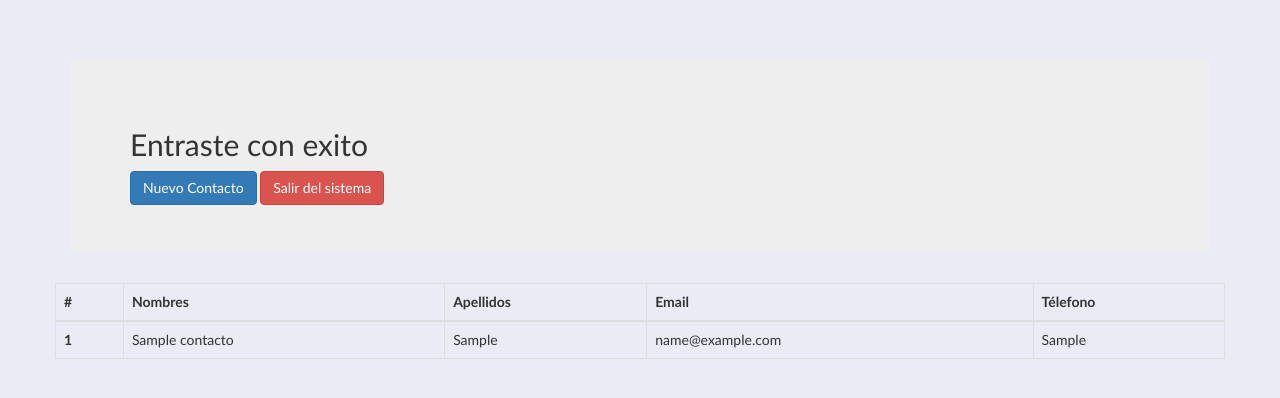
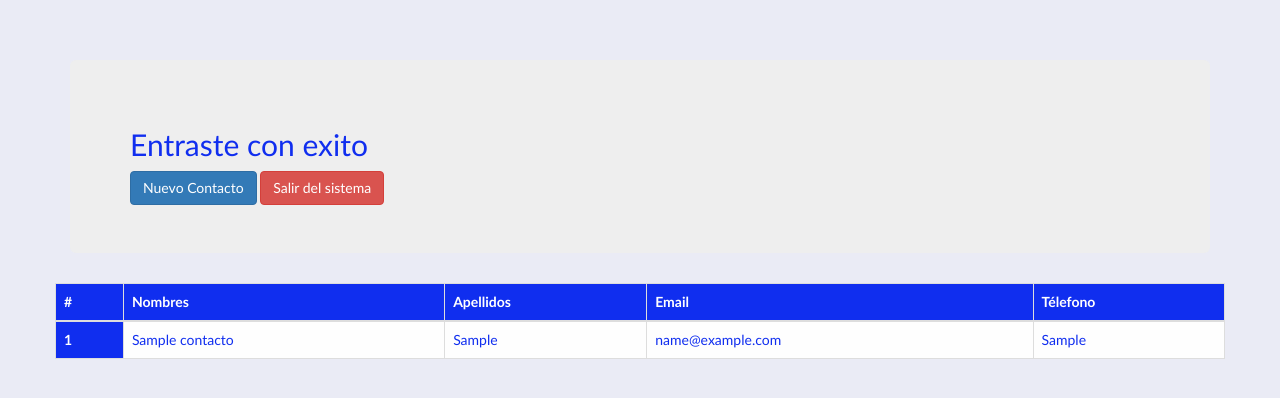
Before and after one commit to paulaOrtiz38/prueba_proimpo, a PHP site: page /inicio.php in a window 1280 px wide. Shown: the top 398 px of the page. Run offline with PHP 8.4, Linux system fonts and the light colour scheme; the visitor is signed in with stand-in values (Sample User, id 1); tables that the repository leaves empty hold one stand-in row (values such as "Sample post").

Commit message:
Se realizan ajustes en el registro contacto

```diff
--- a/assets/css/estilos.css
+++ b/assets/css/estilos.css
@@ -5,6 +5,15 @@ body {
   background-color: #EAEBF5;
   /* #102EEF #EAEBF5  #FEFEFE */
 }
-.test{
-    background-color: #102EEF;
+.contacto th{
+    background:#102EEF;
+    color: white;
 }
+.contacto td{
+    background:#FEFEFE;
+    color:#102EEF;
+}
+
+h2{
+    color:#102EEF;
+}
--- a/inicio.php
+++ b/inicio.php
@@ -25,7 +25,7 @@
 
 		</div>
 		<div class="row">
-			<table class="table table-bordered">
+			<table class="table table-bordered contacto" >
 				  <thead>
 				    <tr>
 				      <th scope="col">#</th>
--- a/php/modelos/Contacto.php
+++ b/php/modelos/Contacto.php
@@ -37,4 +37,13 @@ class Contacto
 
         return $contactos;
     }
+
+    function verContacto($id){
+        $sql = "SELECT * FROM ".$this->table_name." WHERE id=".$this->id;
+        $result = mysqli_query($this->conexion,$sql);
+        $contactos = $result->fetch_all();
+
+
+        return $contactos;
+    }
 }
```
Also changed, not shown: php/registroContactos.php (+3 -4 lines), registrarContacto.php (+4 -3 lines).
